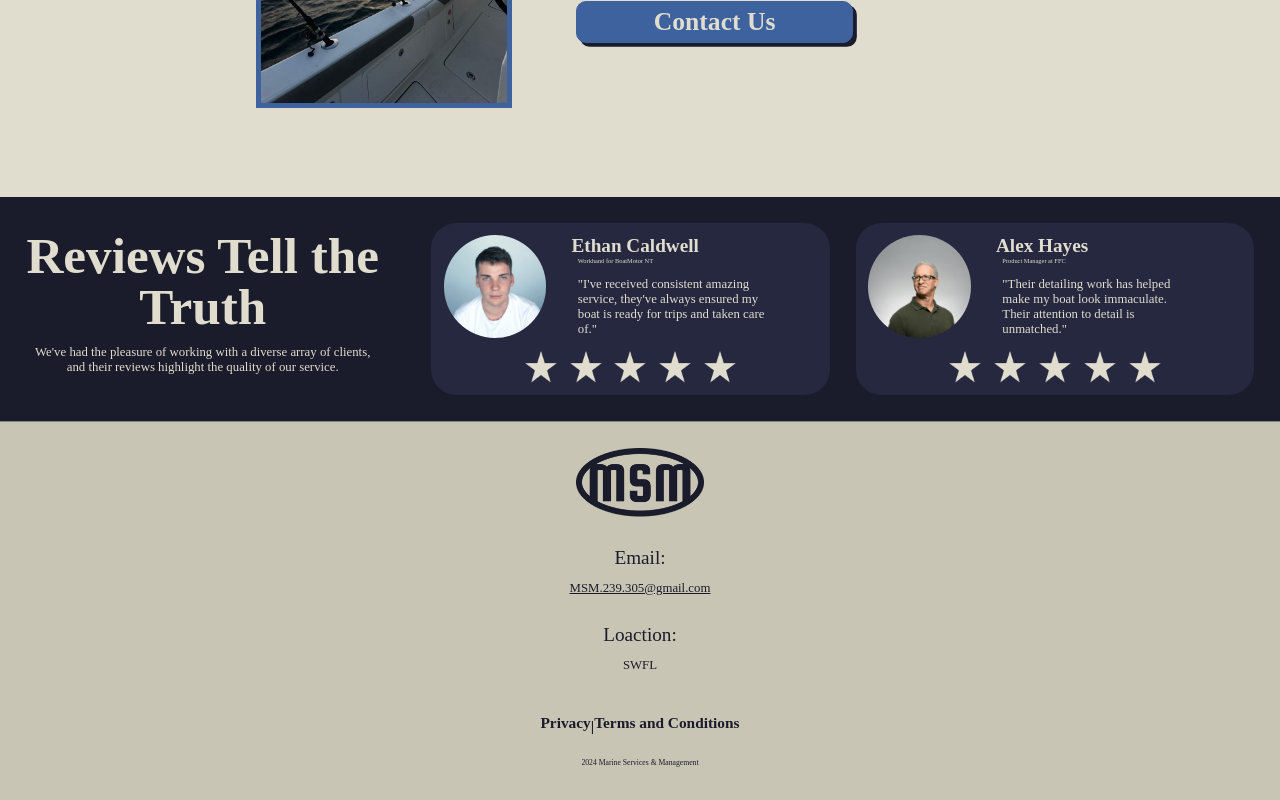
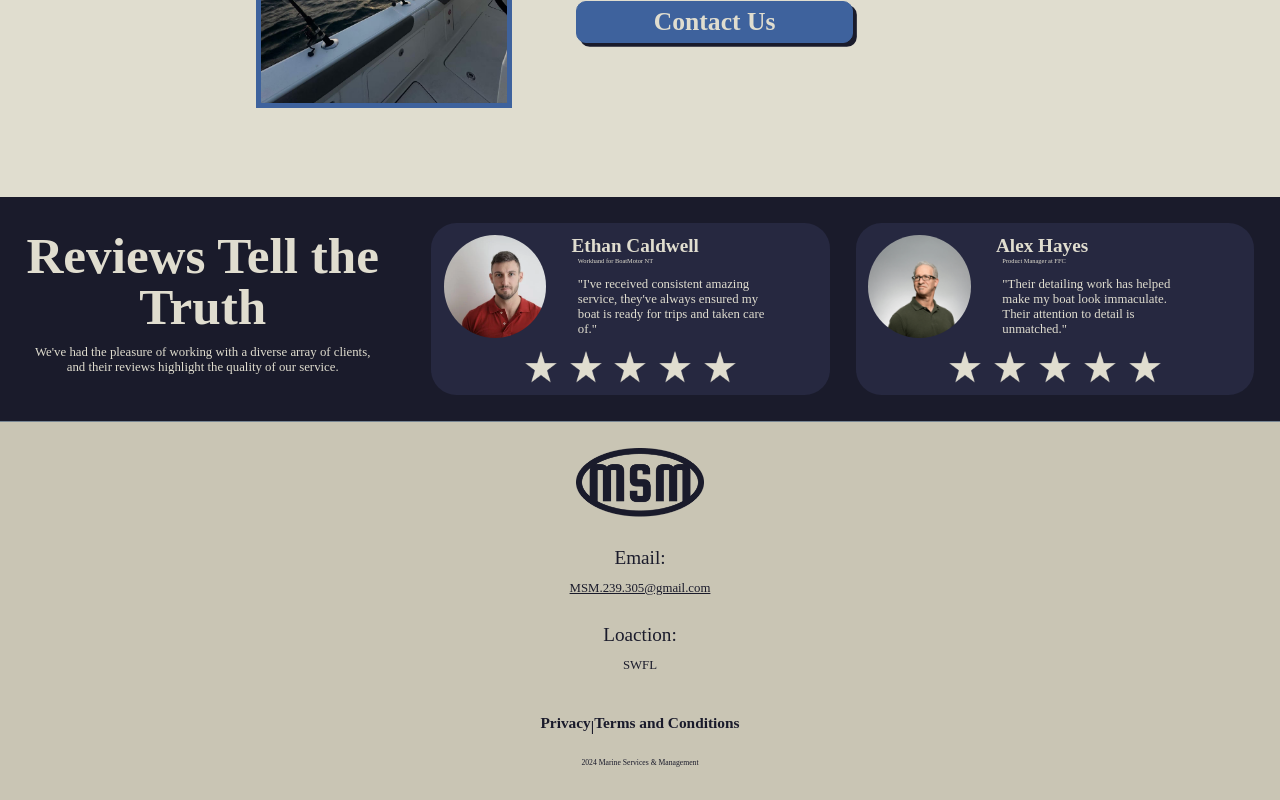
Before and after one commit to Breideva/MSM, a React (Vite) app in the folder msm/: page / in a window 1280 px wide. Shown: the part 3946-4746 px from the top of the page. Built offline with nearby package versions, Linux system fonts and the light colour scheme; a web font is replaced by a local one.

Commit message:
Updated images

```diff
--- a/msm/src/pages/home.jsx
+++ b/msm/src/pages/home.jsx
@@ -12,8 +12,8 @@ import Sunset from "../assets/imgs/sunset.avif";
 import Sunset2 from "../assets/imgs/sunset-2.avif";
 import BoatFront from "../assets/imgs/boat-front.avif";
 import BoatBack from "../assets/imgs/back-of-boat.avif";
-import Midas from "../assets/imgs/Midas-prfl.png";
-import James from "../assets/imgs/James-prfl.png";
+import Guy1 from "../assets/imgs/guy-1.png";
+import Guy2 from "../assets/imgs/James-prfl.png";
 import Fishing2 from "../assets/imgs/Fishing-4.avif";
 
 // Gsap
@@ -154,14 +154,14 @@ const Home = () => {
               <ReviewBox
                 name="Ethan Caldwell"
                 position="Workhand for BoatMotor NT"
-                imageSrc={Midas}
+                imageSrc={Guy1}
                 reviewText="I've received consistent amazing service, they've always ensured my boat is ready for trips and taken care of."
                 stars={5}
               />
               <ReviewBox
                 name="Alex Hayes"
                 position="Product Manager at FFC"
-                imageSrc={James}
+                imageSrc={Guy2}
                 reviewText="Their detailing work has helped make my boat look immaculate. Their attention to detail is unmatched."
                 stars={5}
               />
```
